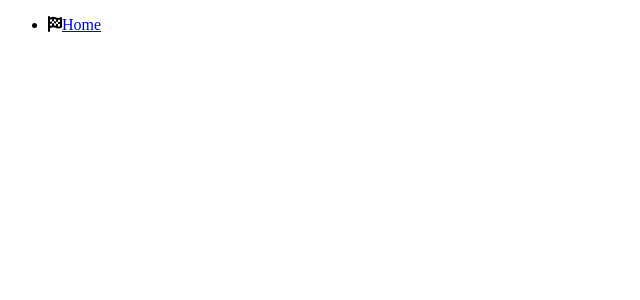
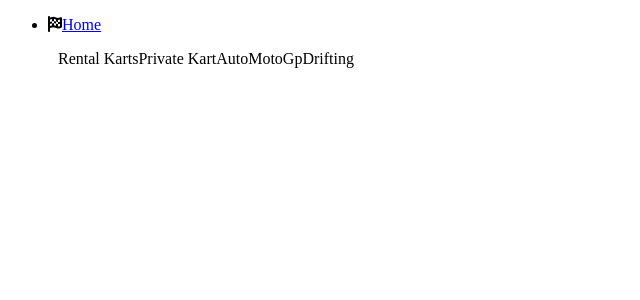
Before and after one commit to HMH970/OPEN_TRACK, a React (Create React App) app in the folder frontend/: page / in a window 1280 px wide. Shown: the top 300 px of the page, without its empty margins (0-640 px from the left). Built offline with nearby package versions, Linux system fonts and the light colour scheme; no server answers.

Commit message:
trying this

```diff
--- a/frontend/src/App.js
+++ b/frontend/src/App.js
@@ -5,6 +5,7 @@ import { Route, Switch } from "react-router-dom";
 import SignupFormPage from "./components/SignupFormPage";
 import * as sessionActions from "./store/session";
 import Navigation from "./components/Navigation";
+
 
 function App() {
   const dispatch = useDispatch();
@@ -16,6 +17,18 @@ function App() {
   return (
     <>
       <Navigation isLoaded={isLoaded} />
+      <div className="track-type-slider-container">
+        <ul id="track-type-slider-ul" style={{"display": "flex", "listStyle": "none", "margin": "10px"}}>
+          <li className="track-type-slider-li" >Rental Karts</li>
+          <li className="track-type-slider-li" >Private Kart</li>
+          <li className="track-type-slider-li" >Auto</li>
+          <li className="track-type-slider-li" >MotoGp</li>
+          <li className="track-type-slider-li" >Drifting</li>
+        </ul>
+      </div>
+      <div className="track-list-container">
+
+      </div>
       {isLoaded && (
         <Switch>
           <Route path="/signup">
--- a/frontend/src/components/Navigation/index.js
+++ b/frontend/src/components/Navigation/index.js
@@ -1,17 +1,30 @@
 import React from 'react';
 import { NavLink } from 'react-router-dom';
-import { useSelector } from 'react-redux';
+import { useSelector, useDispatch } from 'react-redux';
 import ProfileButton from './ProfileButton';
 import LoginFormModal from '../LoginFormModal';
 import './Navigation.css';
+import * as sessionActions from "../../store/session"
 
 function Navigation({ isLoaded }){
   const sessionUser = useSelector(state => state.session.user);
+  const dispatch = useDispatch()
+
+  const logout = (e) => {
+    e.preventDefault();
+    dispatch(sessionActions.logout());
+  };
+
 
   let sessionLinks;
   if (sessionUser) {
     sessionLinks = (
-      <ProfileButton user={sessionUser} />
+      <>
+
+
+      <ProfileButton user={sessionUser}/>
+      <NavLink to="/" onClick={logout}>Log Out</NavLink>
+      </>
     );
   } else {
     sessionLinks = (
@@ -27,6 +40,7 @@ function Navigation({ isLoaded }){
       <li>
         <i class="fa-solid fa-flag-checkered"></i>
         <NavLink exact to="/">Home</NavLink>
+
         {isLoaded && sessionLinks}
       </li>
     </ul>
```
